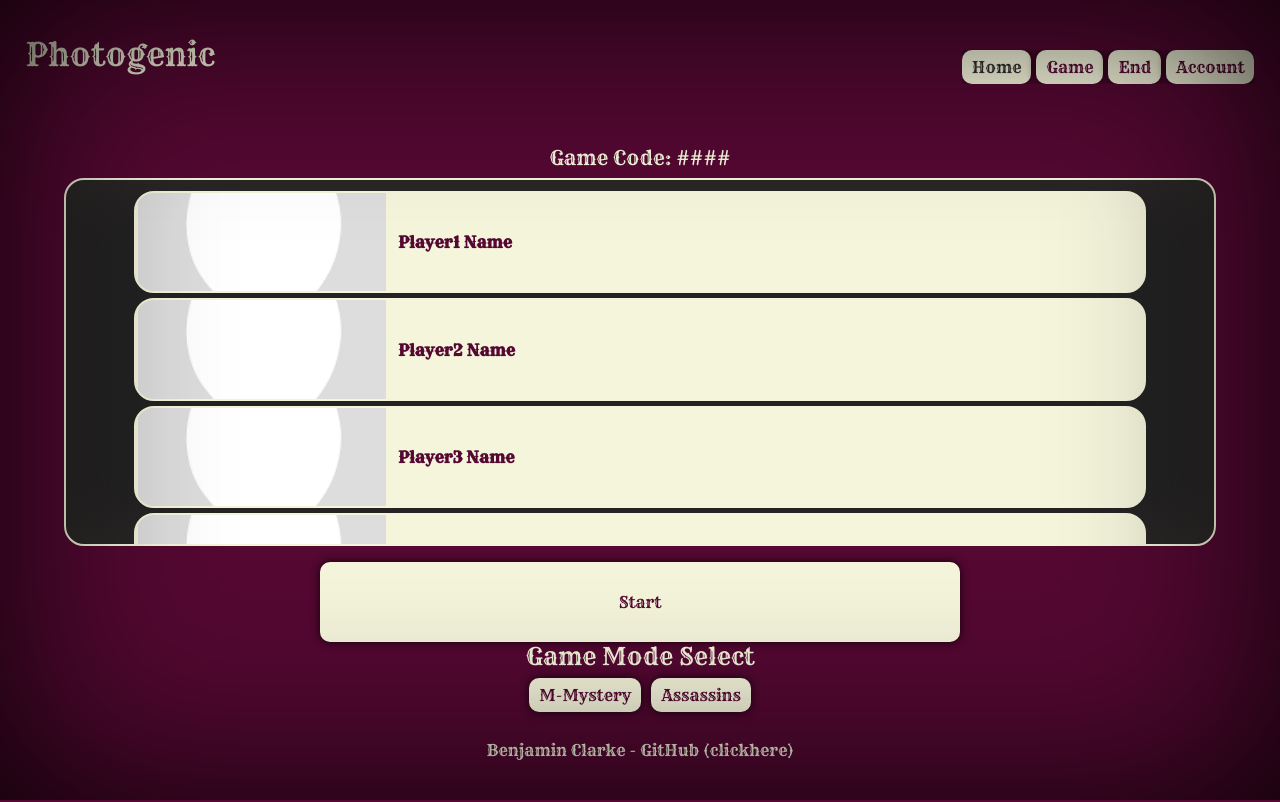
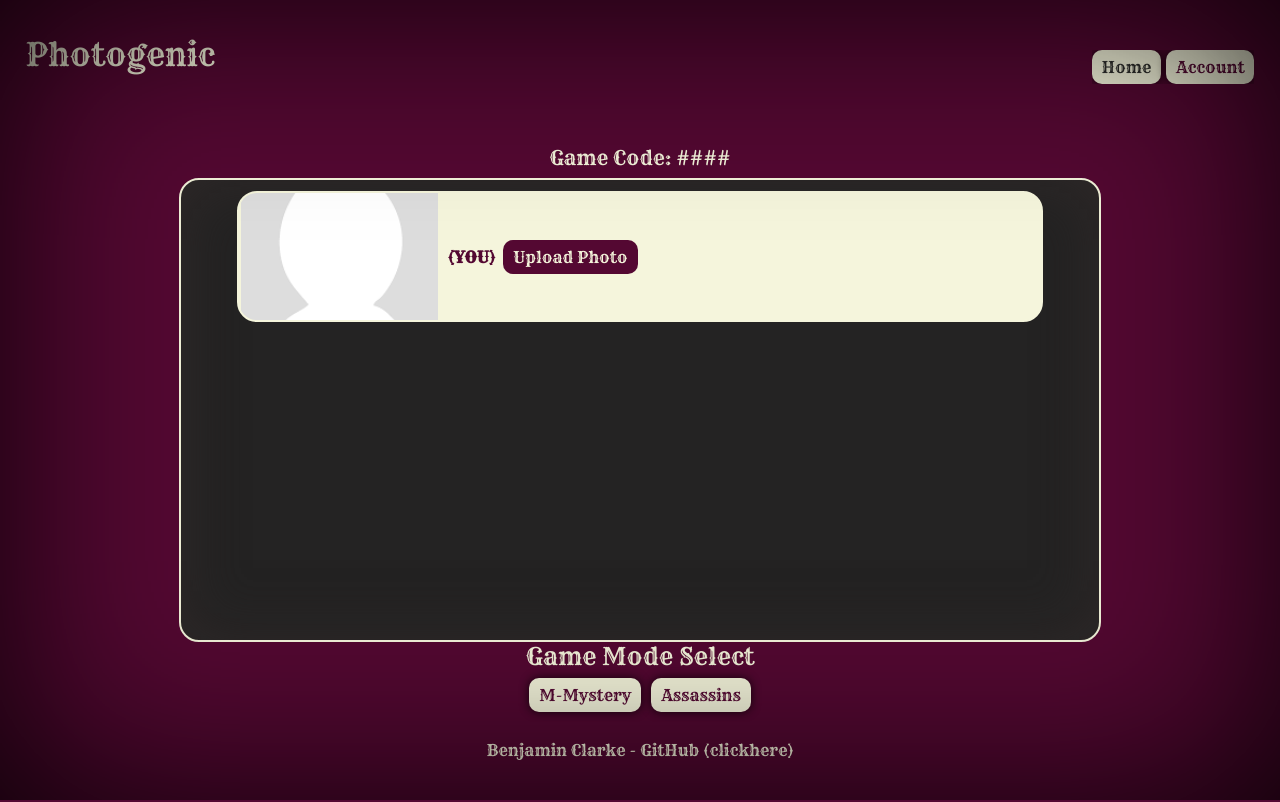
Before and after one commit to Bean080/CS260_Website, a React (Vite) app: page / in a window 1280 px wide. Built offline with nearby package versions, Linux system fonts and the light colour scheme; a web font is replaced by a local one.

Commit message:
A lot happened. I fixed page routing. I added a mock signin. I created a system to manage lobbys and codes. I started tinker with camera functionality. I did a mock up of what players joing the lobby will look like.

```diff
--- a/src/account/account.jsx
+++ b/src/account/account.jsx
@@ -2,36 +2,81 @@ import React from "react";
 import "./account.css";
 
 
-export function Account({ setGameCode }) {
+export function Account({setGameCode, setUser, user, lobby}) {
+    const [text, setText] = React.useState("")
 
-    const codeUpdate = (id) => {
-        const code = document.getElementById(id).value;
+    function login() {
+        localStorage.setItem("user", text);
+        setUser(text);
+        const code = localStorage.getItem("code");
         setGameCode(code || "####");
+        lobby.host = text;
     };
 
-    const signIn = (user, pass) => {
-        const name = document.getElementById(user).value;
-        const password = document.getElementById(pass).value;
+    function logout() {
+        localStorage.removeItem("user");
+        localStorage.removeItem("lobby");
+        setUser(null);
+        setGameCode("####");
+        lobby.reset();
+    };
 
-        setGameCode(code || "####");
+    function textChange(e) {
+        setText(e.target.value);
+    }
+
+    function codeUpdate(id) {
+        const code = document.getElementById(id).value;
+        if (code.length === 4) {
+            setGameCode(code || "####");
+            localStorage.setItem("code", code);
+        } else {
+            alert("Code must be 4 numbers")
+        }
+        return code;
     };
+
+    function host() {
+        codeUpdate("codeInput");
+        lobby.reset();
+        lobby.host = user;
+        lobby.code = document.getElementById("codeInput").value;
+    }
+
+    function join() {
+        const code = document.getElementById("codeInput").value;
+        const servers = ["4545", "2004", "0002"];
+        if (servers.includes(code)) {
+            codeUpdate("codeInput");
+            lobby.reset();
+            lobby.host = "Someone New!";
+            lobby.code = code;
+        } else {
+            lobby.reset();
+            alert("Game code doesn't match existing games.")
+        }
+
+    }
 
 
   return (
     <main id="account">
         <div className="center">
-            <div><input id="user" type="text" placeholder="Username" required /></div>
+            <div><input id="user" type="text" placeholder="Username" onChange={textChange} required /></div>
             <div><input id="password" type="password" placeholder="Password" required /></div>
-            <div><button className="styled_button" onClick={() => doNothing("user", "password")} >Submit</button></div>
+            <div>
+                <button className="styled_button" onClick={login}>Submit</button>
+                {user && <button className="styled_button" onClick={logout}>Logout</button>}
+            </div>
         </div>
         <div className="center">
-            <div><input id="host_code" type="text" placeholder="Code" required /></div>
-            <div><button className="styled_button" onClick={() => codeUpdate("host_code")}>Host</button></div>
+            <div><input id="codeInput" type="text" placeholder="Code" required /></div>
+            <div><button className="styled_button" onClick={ () => host()}>Host</button>
+            <button className="styled_button" onClick={ () => join()}>Join</button>
         </div>
-        <div className="center">
-            <div><input id="join_code" type="text" placeholder="Code" required /></div>
-            <div><button className="styled_button" onClick={() => codeUpdate("join_code")}>Join</button></div>
         </div>
+        <div className="center"></div>
+        <div className="center"></div>
     </main>
   );
 }
--- a/src/app.jsx
+++ b/src/app.jsx
@@ -12,8 +12,24 @@ import { Account } from './account/account.jsx';
 
 
 export default function App() {
-  const [gameCode, setGameCode] = React.useState("####");
+  const players = new Map();
+  const myLobby = {
+    host: "Host",
+    code: "####",
+    players: players,
 
+    reset: function() {
+      this.host = "Host",
+      this.code = "####",
+      this.status = "lobby"
+      this.players = players.clear()
+    }
+  }
+  localStorage.setItem("lobby", myLobby)
+
+  const [gameCode, setGameCode] = React.useState(localStorage.getItem("code")||"####");
+  const [user, setUser] = React.useState(localStorage.getItem("user") || null);
+  const [lobby, setLobby] = React.useState(myLobby)
 
 
   return (
@@ -22,16 +38,10 @@ export default function App() {
         <div className="vignette"></div>
           <header>
             <nav className="navbar fixed-top navbar-dark">
-                <h1>Photogenic</h1>
+                <h1>Photogenic {user && "-"} {user}</h1>
                 <menu className="navbar-nav">
                   <li className="nav-item">
                     <NavLink className='nav-link styled_button' to=''>Home</NavLink>
-                  </li>
-                  <li className="nav-item">
-                    <NavLink className='nav-link styled_button' to='game'>Game</NavLink>
-                  </li>
-                  <li className="nav-item">
-                    <NavLink className='nav-link styled_button' to='end'>End</NavLink>
                   </li>
                   <li className="nav-item">
                     <NavLink className='nav-link styled_button' to='account'>Account</NavLink>
@@ -43,10 +53,10 @@ export default function App() {
 
 
             <Routes>
-                <Route path='/' element={<Lobby />} exact />
-                <Route path='/game' element={<Game />} />
-                <Route path='/end' element={<End />} />
-                <Route path='/account' element={<Account setGameCode={setGameCode} />} />
+                <Route path='/' element={<Lobby user={user} lobby={lobby}/>} exact />
+                <Route path='/game' element={<Game user={user} lobby={lobby}/>} />
+                <Route path='/end' element={<End user={user} lobby={lobby}/>} />
+                <Route path='/account' element={<Account setGameCode={setGameCode} setUser={setUser} user={user} lobby={lobby}/>} />
                 <Route path='*' element={<NotFound />} />
             </Routes>
 
--- a/src/finish/end.jsx
+++ b/src/finish/end.jsx
@@ -1,7 +1,17 @@
 import React from 'react';
 import './end.css';
+import { BrowserRouter, NavLink, Route, Routes, useNavigate } from 'react-router-dom';
 
-export function End() {
+export function End( {user, lobby}) {
+    const navigate = useNavigate();
+
+    function end() {
+        lobby.status = "lobby"
+        navigate("/")
+    }
+
+
+
   return (
     <main id='end'>
         <div className="player">
@@ -24,7 +34,7 @@ export function End() {
             <img className= "photo" height= "100px" width= "80px" alt= "Player Elimination Photo" src="photo_placeholder.png"></img>
             <p>Player Name</p>
         </div>
-        <a className="styled_button" href="../../index.html">End Game</a>
+        <button className="styled_button"  onClick={() => end()}>Leave Game</button>
     </main>
   );
 }
--- a/src/game/game.jsx
+++ b/src/game/game.jsx
@@ -1,7 +1,18 @@
-import React from 'react';
+import React, { useRef, useEffect } from 'react';
 import './game.css';
+import { useNavigate } from 'react-router-dom';
 
-export function Game() {
+export function Game({ user, lobby }) {
+    const navigate = useNavigate();
+    const videoRef = useRef(null);
+    const buttonRef = useRef(null);
+
+    function end() {
+        lobby.status = "ending";
+        navigate("/end");
+    }
+
+
     return (
         <main id='game'>
             <div className="dropdown">
@@ -15,14 +26,16 @@ export function Game() {
             </div>
 
             <div>
-            <img alt= "Camera" src= "camera_placeholder.jpg"></img>
+                <img alt="Camera" src="camera_placeholder.jpg"></img>
+                <video id="webcam" ref={videoRef} autoPlay playsInline></video>
+                <button id="startButton" ref={buttonRef}>Start Camera</button>
             </div>
 
             <section className="foot">
-            <img className= "photo" width= "140px" height= "160px" alt= "Photo of victim" src= "photo_placeholder.png"></img>
+                <img className="photo" width="140px" height="160px" alt="Photo of victim" src="photo_placeholder.png"></img>
                 <h3>Recent Player Out</h3>
             </section>
-        <a className="styled_button" href="../finish/game_finish.html">End Game</a>
+            <button className="styled_button" onClick={() => end()}>End Game</button>
         </main>
     );
 }
--- a/src/start/lobby.jsx
+++ b/src/start/lobby.jsx
@@ -1,47 +1,79 @@
 import React from 'react';
 import './main.css';
+import { BrowserRouter, NavLink, Route, Routes, useNavigate } from 'react-router-dom';
 
-export function Lobby() {
+export function Lobby({user, lobby}) {
+    const navigate = useNavigate();
+    const [totalPlayers, setTotalPlayers] = React.useState(1);
+
+    function play() {
+        lobby.status = "playing";
+        navigate("/game");
+    }
+
+    function joined(totalPlayers, threshold) {
+        if (totalPlayers >= threshold) {
+            return true;
+        }
+        return false;
+
+
+
+    }
+
+    function lobbyTest() {
+        console.log(lobby.host);
+        console.log(lobby.code);
+        setTotalPlayers(totalPlayers + 1);
+        console.log(totalPlayers);
+    }
+
+
   return (
     <main id="lobby">
         <div className= "players">
-            <div className="player">
+            {joined(totalPlayers, 2) && <div className="player">
                 <img className= "photo" width= "80px" alt= "Player1" src="photo_placeholder.png"></img>
                 <b>Player1 Name</b>
-            </div>
-            <div className="player">
+            </div>}
+            {joined(totalPlayers, 3) && <div className="player">
                 <img className= "photo" width= "80px" alt= "Player1" src="photo_placeholder.png"></img>
                 <b>Player2 Name</b>
-            </div>
-            <div className="player">
+            </div>}
+            {joined(totalPlayers, 4) && <div className="player">
                 <img className= "photo" width= "80px" alt= "Player1" src="photo_placeholder.png"></img>
                 <b>Player3 Name</b>
-            </div>
-            <div className="player">
+            </div>}
+            {joined(totalPlayers, 5) && <div className="player">
                 <img className= "photo" width= "80px" alt= "Player1" src="photo_placeholder.png"></img>
                 <b>Player4 Name</b>
-            </div>
-            <div className="player">
+            </div>}
+            {joined(totalPlayers, 6) && <div className="player">
                 <img className= "photo" width= "80px" alt= "Player1" src="photo_placeholder.png"></img>
                 <b>Player5 Name</b>
-            </div>
+            </div>}
+            {joined(totalPlayers, 7) && <div className="player">
+                <img className= "photo" width= "80px" alt= "Player1" src="photo_placeholder.png"></img>
+                <b>Player6 Name</b>
+            </div>}
+            {joined(totalPlayers, 8) && <div className="player">
+                <img className= "photo" width= "80px" alt= "Player1" src="photo_placeholder.png"></img>
+                <b>Player7 Name</b>
+            </div>}
             <div className="player">
                 <img className= "photo" width= "80px" alt= "Host"src="photo_placeholder.png"></img>
-                <form action="form.html" method="post">
-                    <b>Host Name - </b>
-                    <label htmlFor="file-upload" className="file_upload">Upload Photo</label>
-                    <input id="file-upload" type="file"></input>
-                </form>
+                <b>(YOU) {user}</b>
+                <label htmlFor="file-upload" className="file_upload">Upload Photo</label>
+                <input id="file-upload" type="file"></input>
             </div>
         </div>
         <div>
-            <button hidden type= "button" className="styled_button start_button">Start Game</button>
-            <a href="src/game/game_page.html" className="styled_button start_button">Start</a>
+            {user && <button type= "button" className="styled_button start_button" onClick={() => play()}>Start Game</button>}
         </div>
         <div className="foot">
             <h4>Game Mode Select</h4>
             <div id="games">
-                <button className="styled_button">M-Mystery</button>
+                <button className="styled_button" onClick={() => lobbyTest()}>M-Mystery</button>
                 <button className="styled_button">Assassins</button>
             </div>
         </div>
--- a/src/start/main.css
+++ b/src/start/main.css
@@ -102,11 +102,12 @@ footer{
 
 .players {
   display: flex;
-  flex-direction: row;
-  flex-wrap: wrap;
-  justify-content: center;
+  flex-direction: column;
+  align-items: flex-start;
+  align-items: center;
   overflow-y: scroll;
-  max-height: 60vh;
+  height: 60vh;
+  min-width: 80%;
 
   gap: 5px;
   padding: 1%;
@@ -128,7 +129,7 @@ footer{
   overflow: hidden;
   gap: 1%;
 
-  height: 30%;
+  min-height: 30%;
   width: 90%;
 
   border: 2px solid beige;
```
Lines whose indentation alone changed are shown as unchanged.
